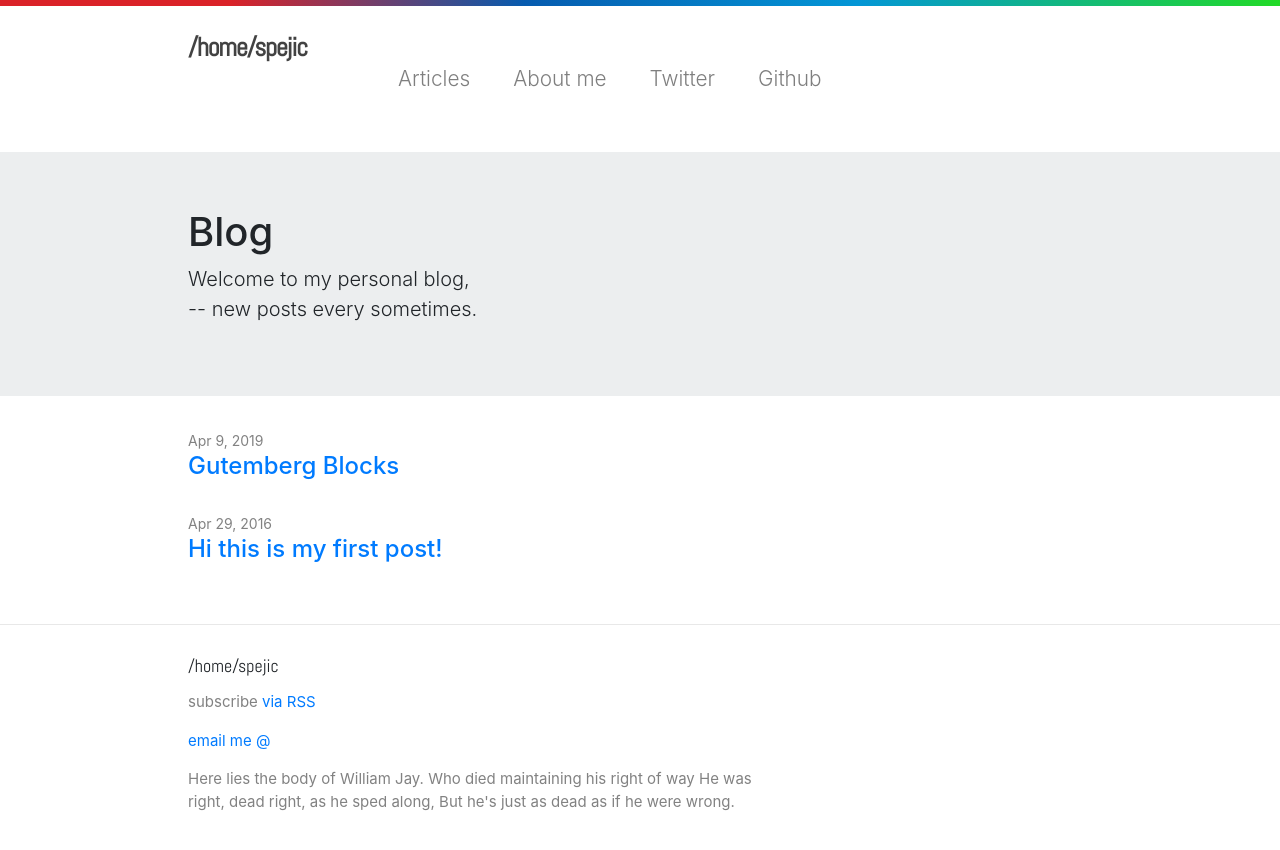
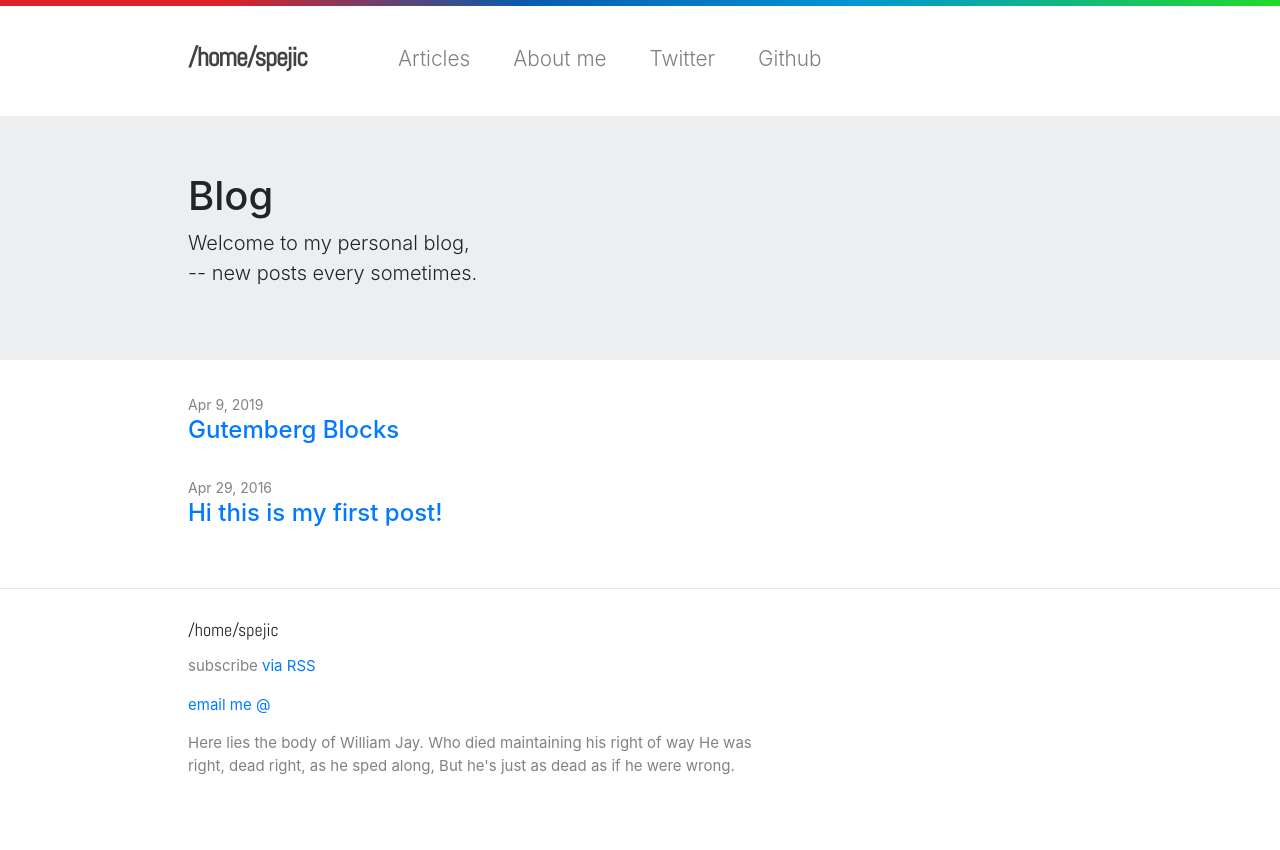
Before and after one commit to spejic88/spejic88.github.io, a Jekyll site: the page built from index.html, in a window 1280 px wide. Shown: the top 850 px of the page. Built offline with Jekyll 4.4.1, drawn with Linux system fonts in a browser that asks for light colours; some web fonts are replaced.

Commit message:
update #1

```diff
--- a/_sass/_layout.scss
+++ b/_sass/_layout.scss
@@ -15,7 +15,7 @@
         height: 6px;
     }
     min-height: 56px;
-    padding: 20px 0px;
+    padding: 30px 0px 30px;
     // Positioning context for the mobile navigation icon
     position: relative;
 }
@@ -40,7 +40,6 @@
     line-height: 56px;
     margin-left: 80px;
     margin-top: 5px;
-    padding: 30px 0px 30px;
 
     .menu-icon {
         display: none;
```
